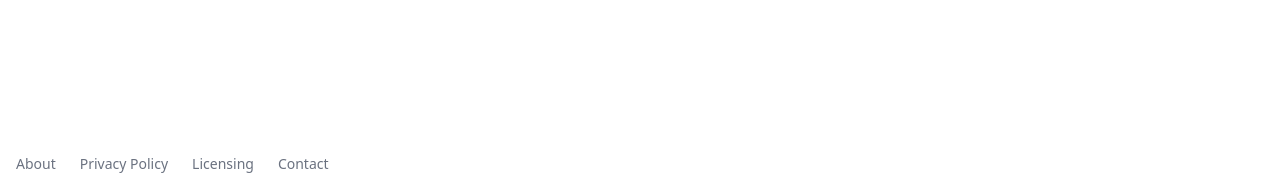
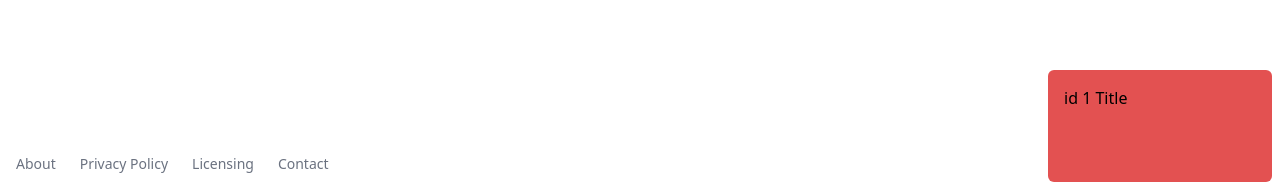
Before and after one commit to Juanlu1995/Shopped.vue, a Vue app: page / in a window 1280 px wide. Shown: the part 610-797 px from the top of the page. Built offline with nearby package versions, Linux system fonts and the light colour scheme; no server answers.

Commit message:
feat: add toast component

```diff
--- a/package.json
+++ b/package.json
@@ -15,9 +15,11 @@
     "format": "prettier --write src/"
   },
   "dependencies": {
+    "@types/uuid": "^10.0.0",
     "lodash": "^4.17.21",
     "pinia": "^2.1.7",
     "socket.io-client": "^4.7.5",
+    "uuid": "^10.0.0",
     "vue": "3.5.3",
     "vue-router": "^4.3.3"
   },
--- a/src/components/PageTemplate.vue
+++ b/src/components/PageTemplate.vue
@@ -2,6 +2,7 @@
 import Navbar from '@/components/NavbarComponent.vue';
 import Footer from '@/components/FooterComponent.vue';
 import { useSlots } from 'vue';
+import ToastContainer from '@/components/toast/ToastContainer.vue';
 
 const slots = useSlots();
 if (!slots?.default) {
@@ -26,5 +27,7 @@ if (!slots?.default) {
         <Footer />
       </slot>
     </footer>
+
+    <ToastContainer/>
   </div>
 </template>
--- /dev/null
+++ b/src/components/toast/ToastComponent.vue
@@ -0,0 +1,37 @@
+<script lang="ts" setup>
+import { useToastStore } from '@/stores/useToastStore';
+import type { Toast } from '@/types';
+import { ref, watch } from 'vue';
+
+const { id } = defineProps<{ id: Toast['id'] }>();
+const { removeToast } = useToastStore();
+
+const interval = ref<number>();
+const timer = ref<number>(5);
+
+interval.value = setInterval(() => {
+  if (timer.value === 0) {
+    clearInterval(interval.value);
+  } else {
+    timer.value--;
+  }
+}, 1000);
+
+watch(timer, () => {
+  if (timer.value === 0) {
+    removeToast(id);
+  }
+});
+</script>
+
+<template>
+  <div
+    class="fixed bottom-2 right-2 p-4 w-56 h-28 bg-red-600/80 rounded-md"
+    role="alert">
+    {{ id }}
+    {{ timer }}
+    <slot name="title"></slot>
+    <slot />
+    <slot name="footer"></slot>
+  </div>
+</template>
--- /dev/null
+++ b/src/components/toast/ToastContainer.vue
@@ -0,0 +1,38 @@
+<script lang="ts" setup>
+import ToastComponent from '@/components/toast/ToastComponent.vue';
+import ToastStringComponentProp from '@/components/toast/toastStringComponentProp/ToastStringComponentProp.vue';
+import { propClasses } from '@/components/toast/toastStringComponentProp/constants';
+import { useToastStore } from '@/stores/useToastStore';
+import { storeToRefs } from 'pinia';
+import { TransitionGroup } from 'vue';
+
+const { toasts } = storeToRefs(useToastStore());
+</script>
+
+<template>
+  <TransitionGroup tag="ToastComponent">
+    <ToastComponent v-for="toast in toasts" :key="toast.id" :id="toast.id">
+      <template #title>
+        <ToastStringComponentProp
+          :prop="toast.title"
+          :classes="propClasses.title" />
+      </template>
+      <ToastStringComponentProp
+        v-if="toast.description"
+        :prop="toast.description"
+        :classes="propClasses.description" />
+    </ToastComponent>
+  </TransitionGroup>
+</template>
+
+<style>
+.v-enter-active,
+.v-leave-active {
+  transition: all 0.5s ease;
+}
+.v-enter-from,
+.v-leave-to {
+  width: 0;
+  opacity:0;
+}
+</style>
--- /dev/null
+++ b/src/components/toast/toastStringComponentProp/ToastStringComponentProp.vue
@@ -0,0 +1,17 @@
+<script lang="ts" setup>
+import type { Toast } from '@/types';
+
+const { prop, classes } = defineProps<{
+  prop: Toast['title'] | Toast['description'];
+  classes: string;
+}>();
+const isStringProp = typeof prop === 'string';
+</script>
+
+<template>
+  <div v-if="!isStringProp" :class="classes">
+    <component :is="prop" />
+  </div>
+
+  <span v-else>{{ prop }}</span>
+</template>
--- /dev/null
+++ b/src/components/toast/toastStringComponentProp/constants.ts
@@ -0,0 +1,6 @@
+import type { PossiblePropClass } from "@/components/toast/toastStringComponentProp/types";
+
+export const propClasses: Record<PossiblePropClass, string> ={
+    'title' :'text-base',
+    'description':'text-xs'
+}
--- /dev/null
+++ b/src/components/toast/toastStringComponentProp/types.ts
@@ -0,0 +1 @@
+export type PossiblePropClass = 'title' | 'description';
--- /dev/null
+++ b/src/stores/useToastStore/index.ts
@@ -0,0 +1,49 @@
+import type { SetToast } from '@/stores/useToastStore/types';
+import { parseOptionalStringComponentProp } from '@/stores/useToastStore/utils';
+import type { Toast } from '@/types';
+import { defineStore } from 'pinia';
+import { v4 as uuidv4 } from 'uuid';
+import { ref } from 'vue';
+
+export const useToastStore = defineStore('toast', () => {
+  const toasts = ref<Toast[]>([
+    {
+      title: 'Title',
+      id: 'id',
+      type: 'ERROR',
+    },
+  ]);
+
+  const setToast: SetToast = (toast) => {
+    if (!toast.id) {
+      toast.id = uuidv4();
+    }
+
+    toast.title = parseOptionalStringComponentProp(toast.title);
+    toast.description = parseOptionalStringComponentProp(toast.description);
+
+    toasts.value = [...toasts.value, toast as Toast];
+  };
+
+  /**
+   * Removes the toast from the store
+   * @param toastToRemove - The toast id to be removed.
+   */
+  const removeToast = (toastToRemove: Toast | Toast['id']) => {
+    const id: string =
+      typeof toastToRemove === 'string'
+        ? toastToRemove
+        : toastToRemove?.id || '';
+    if (!id) {
+      throw new Error('toast id is not valid');
+    }
+
+    toasts.value = toasts.value.filter((toast) => toast.id !== id);
+  };
+
+  return {
+    toasts,
+    setToast,
+    removeToast,
+  };
+});
--- /dev/null
+++ b/src/stores/useToastStore/types.ts
@@ -0,0 +1,7 @@
+import type { Toast } from '@/types';
+
+export type SetToast = (
+  toast: Omit<Toast, 'id'> & {
+    id?: Toast['id'];
+  },
+) => void;
--- /dev/null
+++ b/src/stores/useToastStore/utils.ts
@@ -0,0 +1,13 @@
+import { isProxy, markRaw, type Component } from 'vue';
+
+export const parseOptionalStringComponentProp = (
+  prop: undefined | Component | string,
+) => {
+  if (prop === undefined) return undefined;
+
+  if (typeof prop === 'string') {
+    return prop !== '' ? prop : undefined;
+  }
+
+  return isProxy(prop) ? markRaw(prop) : prop;
+};
--- a/src/types.ts
+++ b/src/types.ts
@@ -1,3 +1,5 @@
+import type { Component } from 'vue';
+
 export interface Customer {
   readonly id: number;
   name: string;
@@ -5,3 +7,17 @@ export interface Customer {
   updated_at: string;
   deleted_at: string;
 }
+
+enum ToastType {
+  INFO = 'INFO',
+  WARNING = 'WARNING',
+  ERROR = 'ERROR',
+  SUCCESS = 'SUCCESS',
+}
+
+export interface Toast {
+  id: string;
+  title?: Component | string;
+  description?: Component | string;
+  type: keyof typeof ToastType;
+}
```
Also changed, not shown: 1 other file (tests, documents, lock files or other folders).
